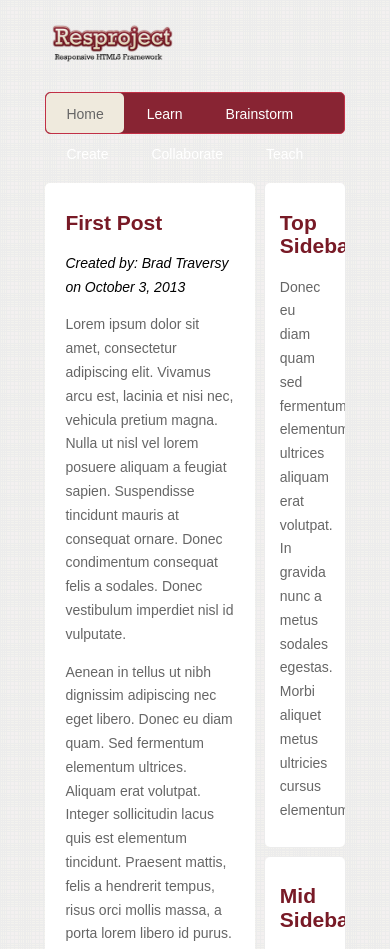
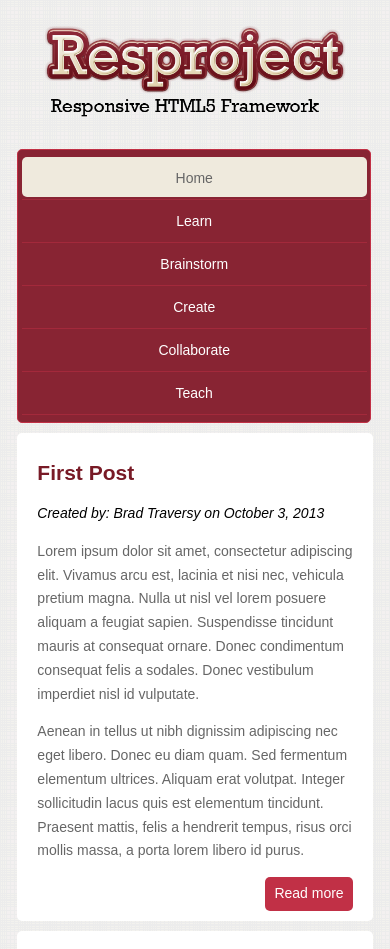
Before and after one commit to MrJons/Resproject, a plain HTML site: page index.html in a window 390 px wide. Shown: the top 949 px of the page. Drawn offline with Linux system fonts and the light colour scheme.

Commit message:
mobile media query added to CSS

```diff
--- a/css/style.css
+++ b/css/style.css
@@ -213,3 +213,61 @@ footer p{
   }
 
 }
+
+/* Smartphones (portrait and landscape) */
+@media only screen and (min-width : 240px) and (max-width : 568px) {
+  #container{
+    width: 95%;
+  }
+
+  .main-header img#logo{
+    margin: auto;
+    display: block;
+    width: 95%;
+  }
+
+  .main-header .main-nav{
+    height: auto;
+    display: block;
+    overflow: hidden;
+    width: 99%;
+  }
+
+  .main-header .main-nav ul{
+    padding: 2% 1%;
+    text-align: center;
+    width: 98%;
+  }
+
+  .main-header .main-nav li{
+    float: none;
+    display: block;
+    margin-right: 0px;
+    width: 100%;
+    border-bottom: 1px solid #a3293b;
+  }
+
+  .main-header .main-nav li a{
+    margin-bottom: 2px;
+    text-align: center;
+  }
+
+  .main-header .main-nav li a:hover, .main-header .main-nav li a.active{
+    display: block;
+  }
+
+  #content{
+    width: 100%;
+    float: none;
+  }
+
+  #sidebar{
+    width: 100%;
+    float: none;
+  }
+
+  #sidebar .block{
+    margin-left: 0px;
+  }
+
+}
```
